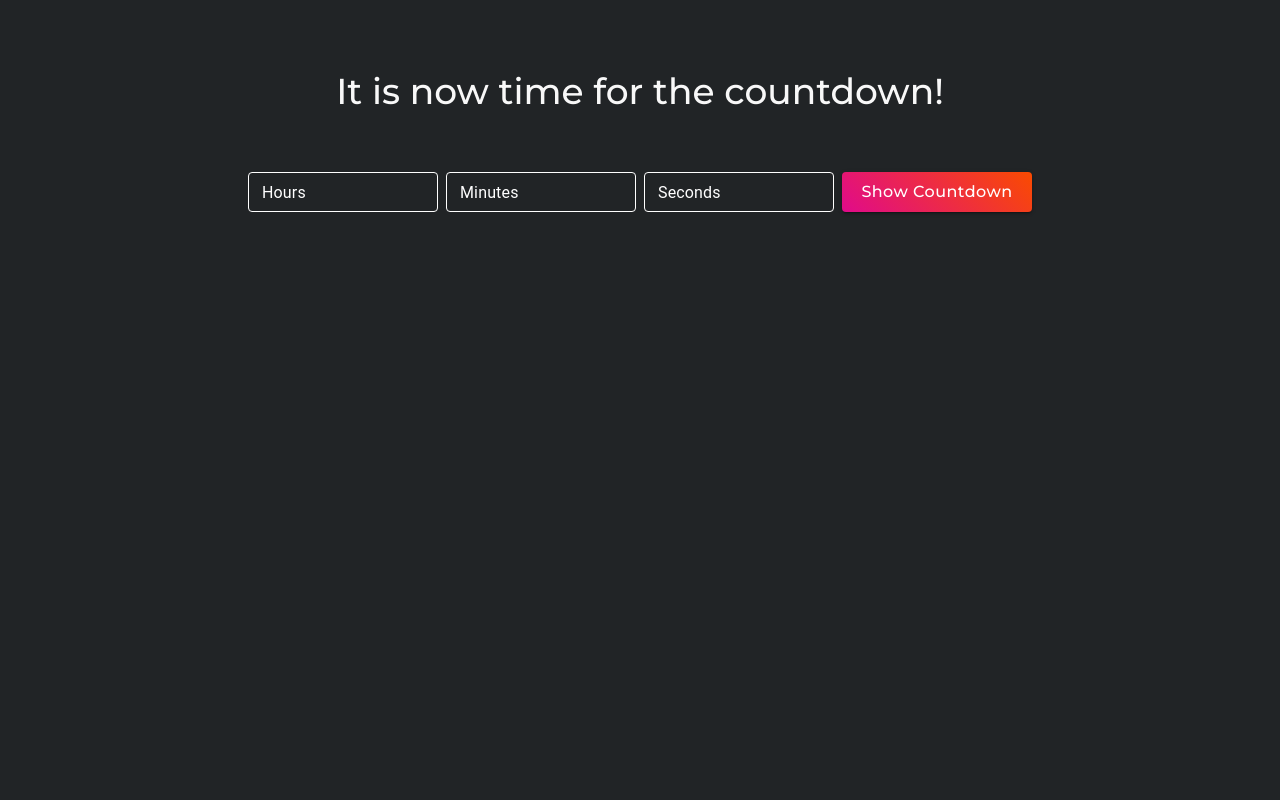
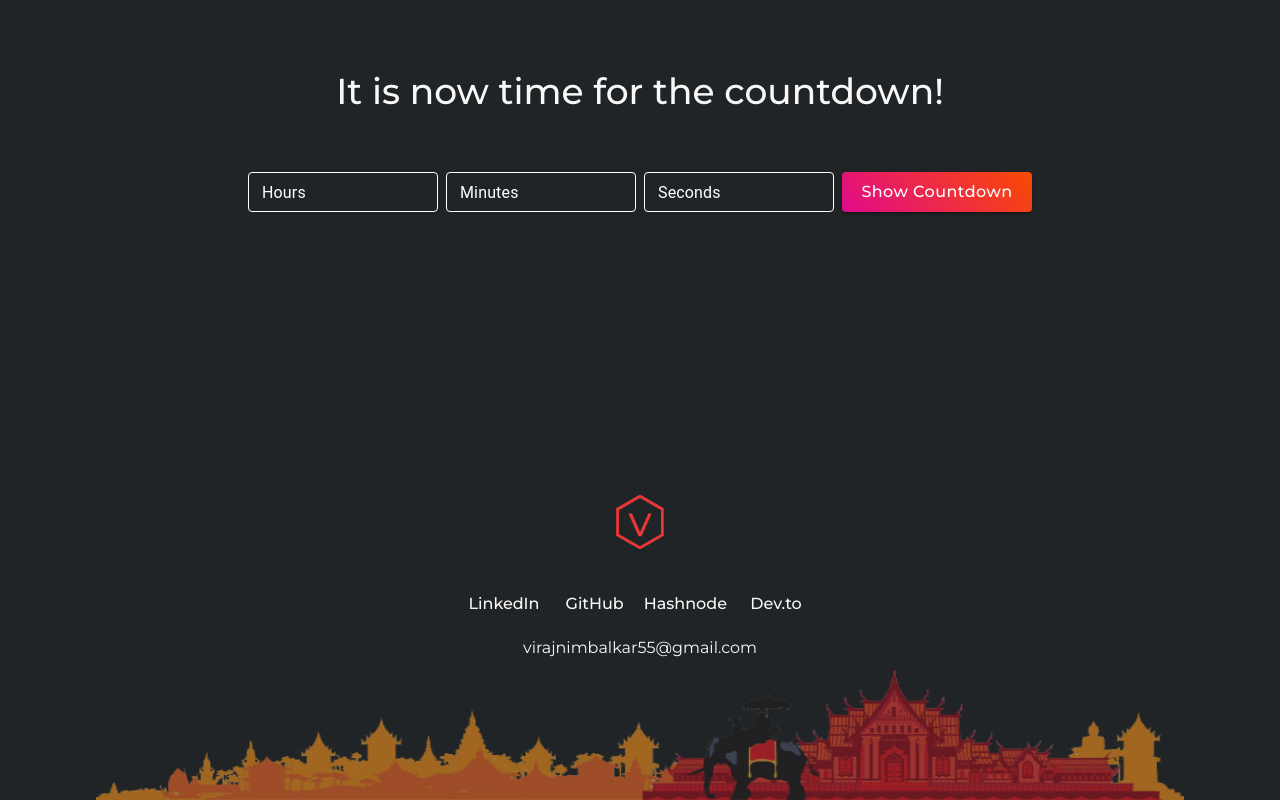
Before and after one commit to Viraaaj/countdown-timer, a React (Create React App) app: page / in a window 1280 px wide. Built offline with nearby package versions, Linux system fonts and the light colour scheme.

Commit message:
Footer Add, Alignment Fix

```diff
--- a/src/App.js
+++ b/src/App.js
@@ -1,24 +1,45 @@
+import { useState } from "react";
 import CountdownInput from "./components/Countdown/CountdownInput";
+import Footer from "./components/Footer/Footer";
 
 function App() {
+  const [cardVisible, setCardVisible] = useState(false);
+
+  const isCardsVisible = (visisbilityState) => {
+    setCardVisible(visisbilityState);
+  };
+
   return (
     <div
       style={{
-        display: "flex",
-        flexDirection: "column",
-        justifyContent: "space-between",
-        height: "100vh",
         backgroundColor: "rgb(33, 36, 38)",
         padding: "0 16px",
       }}
     >
       <div
-        style={{
-          maxWidth: 1120,
-          margin: "0 auto",
-        }}
+        style={
+          cardVisible
+            ? {
+                maxWidth: 1120,
+                height: "100%",
+                margin: "0 auto",
+                display: "flex",
+                flexDirection: "column",
+                justifyContent: "space-between",
+              }
+            : {
+                maxWidth: 1120,
+                height: "100vh",
+                margin: "0 auto",
+                display: "flex",
+                flexDirection: "column",
+                justifyContent: "space-between",
+              }
+        }
       >
-        <CountdownInput />
+        <CountdownInput isCardsVisible={isCardsVisible} />
+
+        <Footer />
       </div>
     </div>
   );
--- a/src/components/Countdown/CountdownInput.js
+++ b/src/components/Countdown/CountdownInput.js
@@ -7,7 +7,7 @@ import CountDownValue from "./CountDownValue";
 
 const useStyles = makeStyles(CountdownStyle);
 
-const CountdownInput = () => {
+const CountdownInput = ({ isCardsVisible }) => {
   const styles = useStyles();
 
   //   [States]
@@ -33,6 +33,7 @@ const CountdownInput = () => {
           onChange={(e) => {
             setHoursInput(e.target.value);
             setButtonClicked(false);
+            isCardsVisible(false);
           }}
           size="small"
           className={styles.textField}
@@ -56,6 +57,7 @@ const CountdownInput = () => {
           onChange={(e) => {
             setMinutesInput(e.target.value);
             setButtonClicked(false);
+            isCardsVisible(false);
           }}
           size="small"
           className={styles.textField}
@@ -79,6 +81,7 @@ const CountdownInput = () => {
           onChange={(e) => {
             setSecondsInput(e.target.value);
             setButtonClicked(false);
+            isCardsVisible(false);
           }}
           size="small"
           className={styles.textField}
@@ -99,6 +102,7 @@ const CountdownInput = () => {
           onClick={() => {
             if (hoursInput > 0 || minutesInput > 0 || secondsInput > 0) {
               setButtonClicked(true);
+              isCardsVisible(true);
               setGetTimeInSeconds(
                 hoursInput * 60 * 60 + minutesInput * 60 + secondsInput * 1
               );
--- /dev/null
+++ b/src/components/Footer/Footer.js
@@ -0,0 +1,69 @@
+import FooterStyle from "./FooterStyle";
+import { Grid, makeStyles } from "@material-ui/core";
+import logo from "../../assets/logo.png";
+import footerbg from "../../assets/footerbg.png";
+
+const useStyles = makeStyles(FooterStyle);
+
+const footerLinks = [
+  {
+    id: 0,
+    name: "LinkedIn",
+    link: "https://www.linkedin.com/in/viraj-nimbalkar/",
+  },
+
+  {
+    id: 1,
+    name: "GitHub",
+    link: "https://github.com/Viraaaj",
+  },
+
+  {
+    id: 2,
+    name: "Hashnode",
+    link: "https://virajnimbalkar.hashnode.dev/",
+  },
+
+  {
+    id: 3,
+    name: "Dev.to",
+    link: "https://dev.to/viraj",
+  },
+];
+
+const Footer = () => {
+  const styles = useStyles();
+
+  return (
+    <div className={styles.container}>
+      <div className={styles.contentContainer}>
+        <img src={logo} alt="logo" height={80} width={80} />
+
+        <Grid container className={styles.linksContainer}>
+          {footerLinks.map((item, index) => (
+            <Grid
+              item
+              xs={3}
+              sm={2}
+              md={1}
+              key={index}
+              style={{ textAlign: "center" }}
+            >
+              <a href={item.link} target="_blank" className="footerLink">
+                {item.name}
+              </a>
+            </Grid>
+          ))}
+        </Grid>
+
+        <a href="mailto:virajnimbalkar55@gmail.com" className="emailLink">
+          virajnimbalkar55@gmail.com
+        </a>
+
+        <img src={footerbg} alt="footer" className={styles.footerImage} />
+      </div>
+    </div>
+  );
+};
+
+export default Footer;
--- /dev/null
+++ b/src/components/Footer/FooterStyle.js
@@ -0,0 +1,37 @@
+const FooterStyle = (theme) => ({
+  container: {
+    padding: "100px 16px 0 16px",
+  },
+
+  contentContainer: {
+    maxWidth: 1320,
+    height: "100%",
+    margin: "0 auto",
+    width: "100%",
+    display: "flex",
+    flexDirection: "column",
+    justifyContent: "center",
+    alignItems: "center",
+  },
+
+  linksContainer: {
+    marginTop: 30,
+    display: "flex",
+    width: "100%",
+    justifyContent: "center",
+  },
+
+  footerImage: {
+    position: "relative",
+    height: 140,
+    width: "100%",
+    opacity: 0.6,
+
+    [theme.breakpoints.down("xs")]: {
+      height: 80,
+      marginTop: 10,
+    },
+  },
+});
+
+export default FooterStyle;
--- a/src/index.css
+++ b/src/index.css
@@ -21,3 +21,43 @@ input:-webkit-autofill:active {
   -webkit-box-shadow: 0 0 0 30px rgba(44, 44, 49, 1) inset !important;
   -webkit-text-fill-color: #ffffff !important;
 }
+
+/* -------------FooterLinks------------- */
+.footerLink {
+  background: linear-gradient(currentColor 0 0) var(--p, 0) 100% / var(--d, 0)
+    2px no-repeat;
+  transition: 0.3s, background-position 0s 0.3s;
+  font-size: 1rem;
+  line-height: 150%;
+  font-family: "Montserrat", sans-serif;
+  font-weight: 500;
+  cursor: pointer;
+  text-align: center;
+  color: rgb(248, 248, 248);
+  text-decoration: none;
+}
+.footerLink:hover {
+  --d: 100%;
+  --p: 100%;
+  color: rgba(239, 54, 54, 1);
+}
+
+.emailLink {
+  background: linear-gradient(currentColor 0 0) var(--p, 0) 100% / var(--d, 0)
+    1px no-repeat;
+  transition: 0.3s, background-position 0s 0.3s;
+  font-size: 1rem;
+  line-height: 150%;
+  font-family: "Montserrat", sans-serif;
+  font-weight: 400;
+  cursor: pointer;
+  text-align: center;
+  margin-top: 20px;
+  color: rgb(248, 248, 248);
+  text-decoration: none;
+}
+.emailLink:hover {
+  --d: 100%;
+  --p: 100%;
+  color: rgba(239, 54, 54, 1);
+}
```
Also changed, not shown: src/assets/footerbg.png (added), src/assets/logo.png (added).
